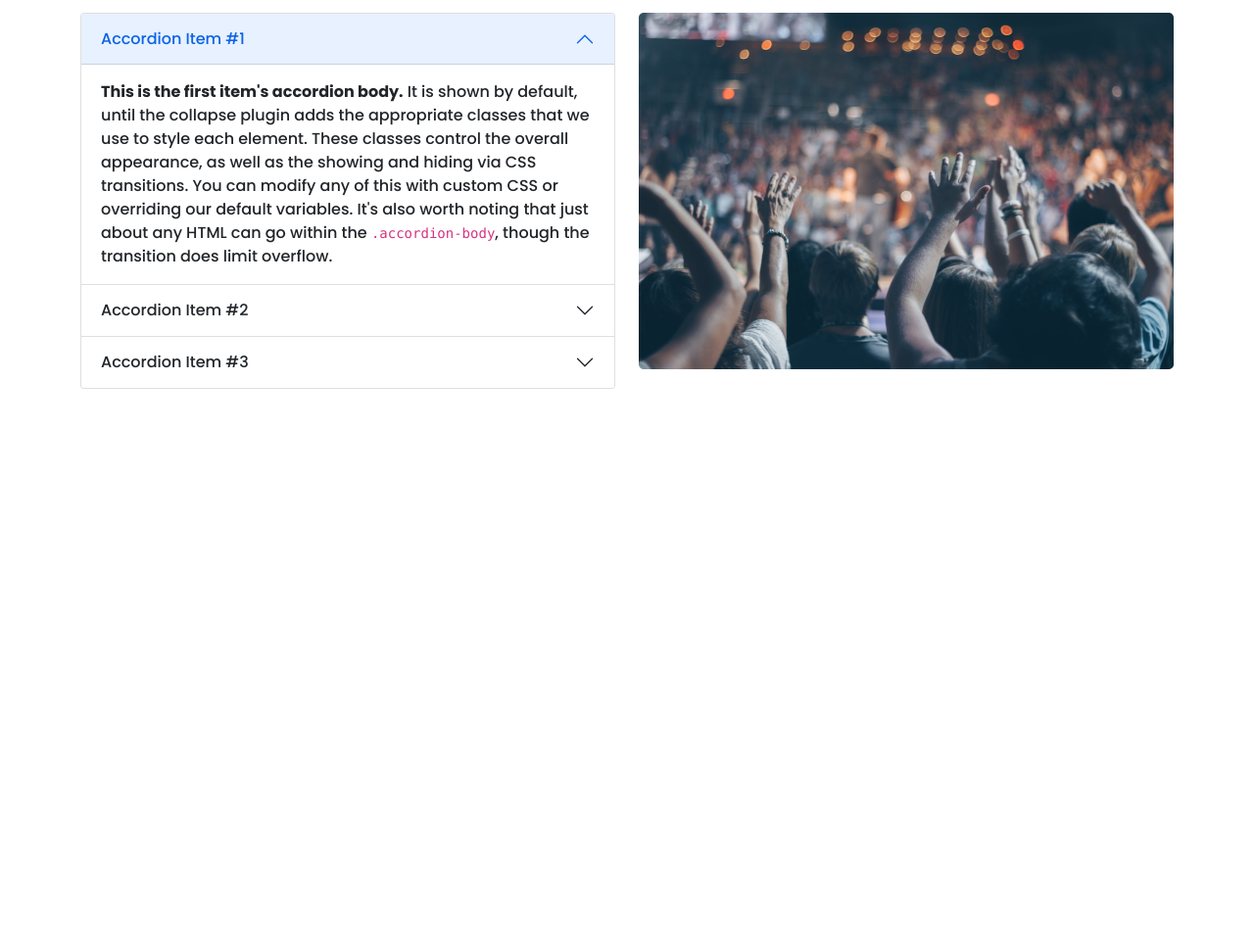
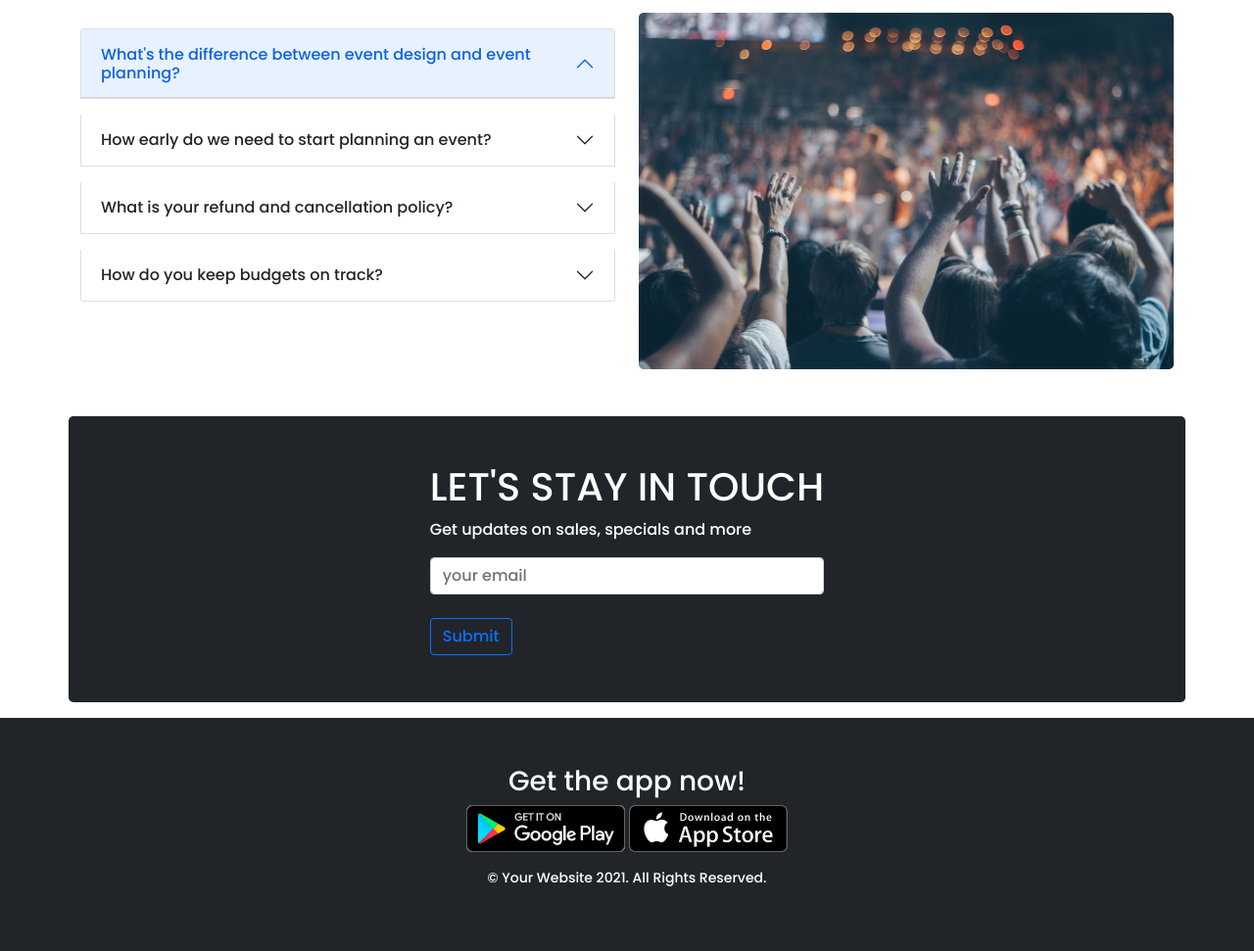
Before and after one commit to arifphero4/convention-center-arifphero4, a plain HTML site: page index.html in a window 1280 px wide. Shown: the part 1807-2778 px from the top of the page at 98% size. Before the commit the page ends 2252 px from the top, so only its background shows below. Drawn offline with nearby package versions, Linux system fonts and the light colour scheme.

Commit message:
footer done

```diff
--- a/index.html
+++ b/index.html
@@ -24,7 +24,9 @@
   <body>
     <header>
       <!-- navigation -->
-      <nav class="navbar navbar-expand-lg navbar-light bg-light">
+      <nav
+        class="navigation sticky-top navbar navbar-expand-lg navbar-light bg-light"
+      >
         <div class="container">
           <a class="navbar-brand" href="#">Shadi Mubarak</a>
           <button
@@ -57,6 +59,7 @@
         </div>
       </nav>
       <!-- image slider  -->
+      <section class="banner">
         <div
           id="carouselExampleCaptions"
           class="carousel slide"
@@ -93,7 +96,7 @@
                   Some representative placeholder content for the first slide.
                 </p>
                 <a target="_black" href="https://web.programming-hero.com/">
-                <button type="button" class="text-dark btn btn-outline-success">
+                  <button type="button" class="btn btn-primary">
                     BOOK NOW
                   </button></a
                 >
@@ -107,7 +110,7 @@
                   Some representative placeholder content for the second slide.
                 </p>
                 <a target="_black" href="https://web.programming-hero.com/">
-                <button type="button" class="text-dark btn btn-outline-success">
+                  <button type="button" class="btn btn-primary">
                     BOOK NOW
                   </button></a
                 >
@@ -121,7 +124,7 @@
                   Some representative placeholder content for the third slide.
                 </p>
                 <a target="_black" href="https://web.programming-hero.com/">
-                <button type="button" class="text-dark btn btn-outline-success">
+                  <button type="button" class="btn btn-primary">
                     BOOK NOW
                   </button></a
                 >
@@ -147,6 +150,7 @@
             <span class="visually-hidden">Next</span>
           </button>
         </div>
+      </section>
     </header>
 
     <main>
@@ -184,7 +188,7 @@
         <div class="row">
           <div class="col-lg-3 col-md-4">
             <div class="d-flex justify-content-center flex-column my-4 py-3">
-              <h1>$300</h1>
+              <h1><i class="fas fa-dollar-sign"></i>300</h1>
               <h2>Business Fair</h2>
               <small class="my-2"
                 >For most businesses event <br />
@@ -209,7 +213,7 @@
           </div>
           <div class="col-lg-3 col-md-4">
             <div class="d-flex justify-content-center flex-column my-4 py-3">
-              <h1>$500</h1>
+              <h1><i class="fas fa-dollar-sign"></i>500</h1>
               <h2>Wedding Basic</h2>
               <small class="my-2"
                 >For weddings with basic plan <br />
@@ -232,7 +236,7 @@
           </div>
           <div class="col-lg-3 col-md-4">
             <div class="d-flex justify-content-center flex-column my-4 py-3">
-              <h1>$850</h1>
+              <h1><i class="fas fa-dollar-sign"></i>850</h1>
               <h2>Wedding Plus</h2>
               <small class="my-2"
                 >For most weddings with <br />
@@ -255,7 +259,7 @@
           </div>
           <div class="col-lg-3 col-md-4">
             <div class="d-flex justify-content-center flex-column my-4 py-3">
-              <h1>$1200</h1>
+              <h1><i class="fas fa-dollar-sign"></i>1200</h1>
               <h2>Corporate</h2>
               <small class="my-2"
                 >For most corporate business <br />
@@ -287,22 +291,23 @@
         <div class="row">
           <div class="col-lg-6 col-md-12">
             <div class="accordion" id="accordionPanelsStayOpenExample my-3">
-              <div class="accordion-item">
+              <div class="accordion-item my-3">
                 <h2 class="accordion-header" id="panelsStayOpen-headingOne">
                   <button
                     class="accordion-button"
                     type="button"
                     data-bs-toggle="collapse"
                     data-bs-target="#panelsStayOpen-collapseOne"
-                    aria-expanded="true"
+                    aria-expanded="false"
                     aria-controls="panelsStayOpen-collapseOne"
                   >
-                    Accordion Item #1
+                    What's the difference between event design and event
+                    planning?
                   </button>
                 </h2>
                 <div
                   id="panelsStayOpen-collapseOne"
-                  class="accordion-collapse collapse show"
+                  class="accordion-collapse collapse"
                   aria-labelledby="panelsStayOpen-headingOne"
                 >
                   <div class="accordion-body">
@@ -318,7 +323,7 @@
                   </div>
                 </div>
               </div>
-              <div class="accordion-item">
+              <div class="accordion-item my-3">
                 <h2 class="accordion-header" id="panelsStayOpen-headingTwo">
                   <button
                     class="accordion-button collapsed"
@@ -328,7 +333,7 @@
                     aria-expanded="false"
                     aria-controls="panelsStayOpen-collapseTwo"
                   >
-                    Accordion Item #2
+                    How early do we need to start planning an event?
                   </button>
                 </h2>
                 <div
@@ -349,7 +354,7 @@
                   </div>
                 </div>
               </div>
-              <div class="accordion-item">
+              <div class="accordion-item my-3">
                 <h2 class="accordion-header" id="panelsStayOpen-headingThree">
                   <button
                     class="accordion-button collapsed"
@@ -359,13 +364,44 @@
                     aria-expanded="false"
                     aria-controls="panelsStayOpen-collapseThree"
                   >
-                    Accordion Item #3
+                    What is your refund and cancellation policy?
                   </button>
                 </h2>
                 <div
                   id="panelsStayOpen-collapseThree"
                   class="accordion-collapse collapse"
                   aria-labelledby="panelsStayOpen-headingThree"
+                >
+                  <div class="accordion-body">
+                    <strong>This is the third item's accordion body.</strong> It
+                    is hidden by default, until the collapse plugin adds the
+                    appropriate classes that we use to style each element. These
+                    classes control the overall appearance, as well as the
+                    showing and hiding via CSS transitions. You can modify any
+                    of this with custom CSS or overriding our default variables.
+                    It's also worth noting that just about any HTML can go
+                    within the <code>.accordion-body</code>, though the
+                    transition does limit overflow.
+                  </div>
+                </div>
+              </div>
+              <div class="accordion-item my-3">
+                <h2 class="accordion-header" id="panelsStayOpen-headingFour">
+                  <button
+                    class="accordion-button collapsed"
+                    type="button"
+                    data-bs-toggle="collapse"
+                    data-bs-target="#panelsStayOpen-collapseFour"
+                    aria-expanded="false"
+                    aria-controls="panelsStayOpen-collapseFour"
+                  >
+                    How do you keep budgets on track?
+                  </button>
+                </h2>
+                <div
+                  id="panelsStayOpen-collapseFour"
+                  class="accordion-collapse collapse"
+                  aria-labelledby="panelsStayOpen-headingFour"
                 >
                   <div class="accordion-body">
                     <strong>This is the third item's accordion body.</strong> It
@@ -389,7 +425,46 @@
           </div>
         </div>
       </section>
+      <!-- subscribe section   -->
+
+      <section
+        class="container bg-dark d-flex justify-content-center align-items-center text-white my-3 py-5 rounded-3"
+      >
+        <div class="">
+          <h1>LET'S STAY IN TOUCH</h1>
+          <p>Get updates on sales, specials and more</p>
+          <input class="form-control" type="text" placeholder="your email" />
+          <br />
+          <button type="button" class="btn btn-outline-primary">Submit</button>
+        </div>
+      </section>
     </main>
+
+    <!-- footer section  -->
+    <footer class="bg-dark text-white">
+      <div
+        class="d-flex py-5 flex-column justify-content-center align-items-center"
+      >
+        <h3>Get the app now!</h3>
+        <div>
+          <a
+            target="_blank"
+            href="https://play.google.com/store/apps/details?id=com.learnprogramming.codecamp&hl=en&gl=US"
+          >
+            <img src="./images/google-play.png" alt=""
+          /></a>
+          <a
+            target="_blank"
+            href="https://apps.apple.com/us/app/programming-hero-coding-fun/id1478201849"
+          >
+            <img src="./images/app-store.png" alt=""
+          /></a>
+        </div>
+        <small class="py-3">
+          &copy; Your Website 2021. All Rights Reserved.</small
+        >
+      </div>
+    </footer>
 
     <!-- bootstrap js  -->
     <script
```
Also changed, not shown: css/style.css (+7 -0 lines), images/app-store.png (added), images/google-play.png (added). Lines whose indentation alone changed are shown as unchanged.
